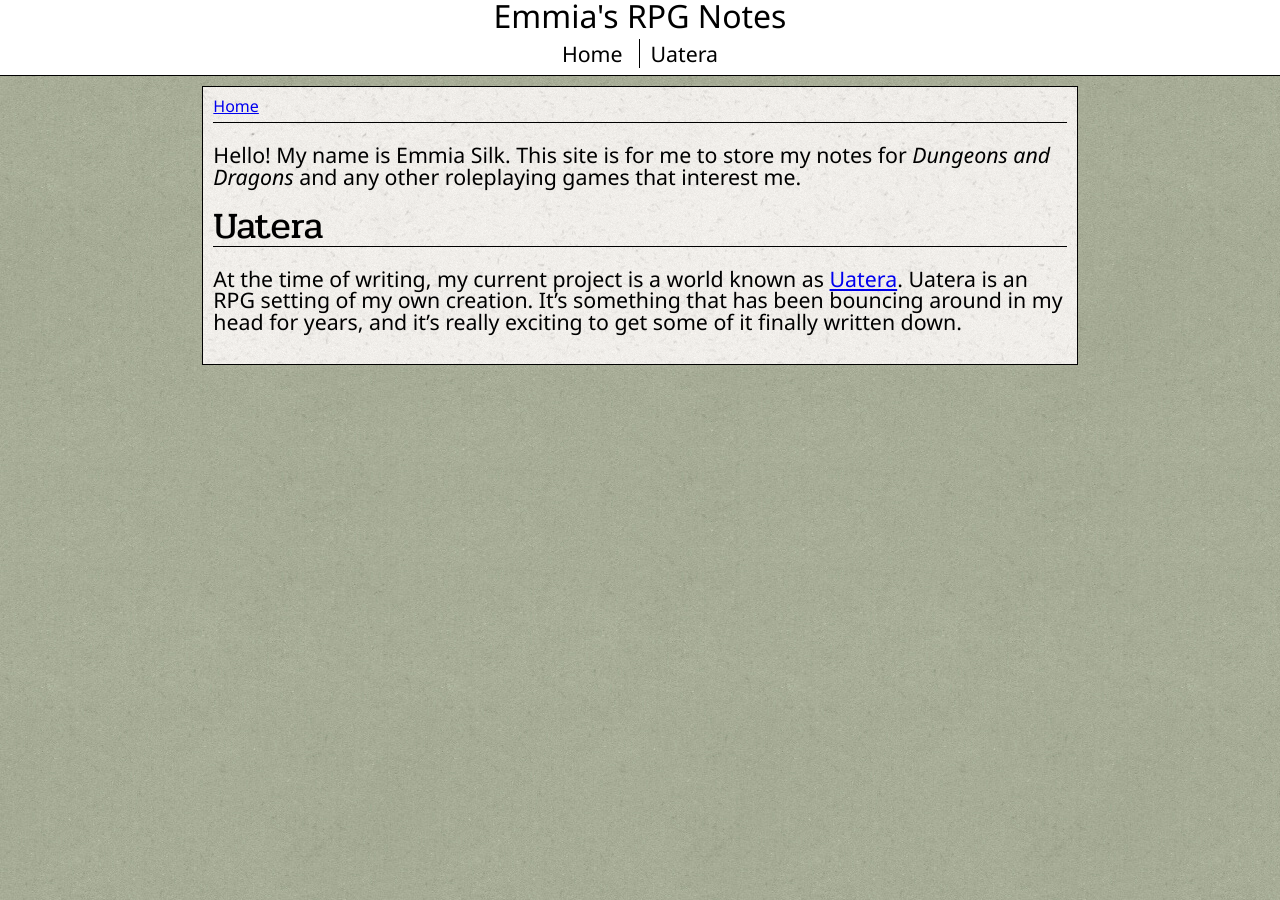
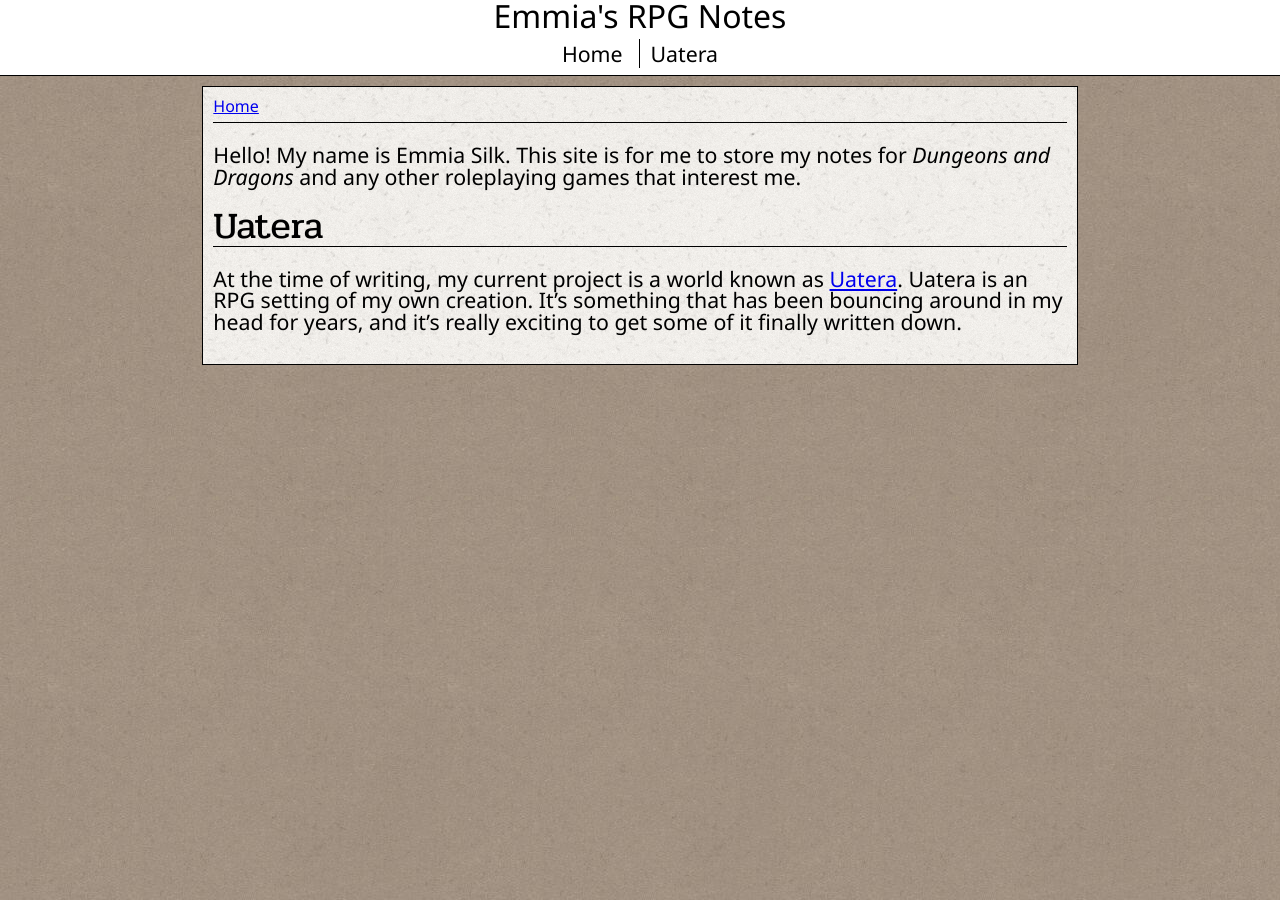
Before and after one commit to EmmiaSilk/rpg-notes, a Jekyll site: the page built from index.md, in a window 1280 px wide. Built offline with Jekyll 4.4.1, drawn with Linux system fonts in a browser that asks for light colours.

Commit message:
Altered the green background to make a brown looping texture.

```diff
--- a/_sass/layout/_other.scss
+++ b/_sass/layout/_other.scss
@@ -1,3 +1,3 @@
 body {
-  background-image: url('/assets/green-paper-texture.jpg');
+  background-image: url('/assets/brown-paper-texture.jpg');
 }
```
Also changed, not shown: assets/brown-paper-texture.jpg (added).
